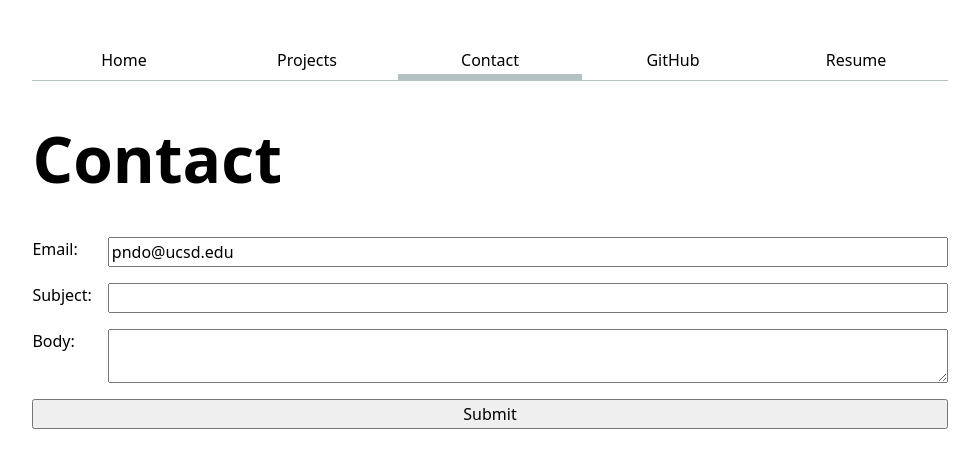
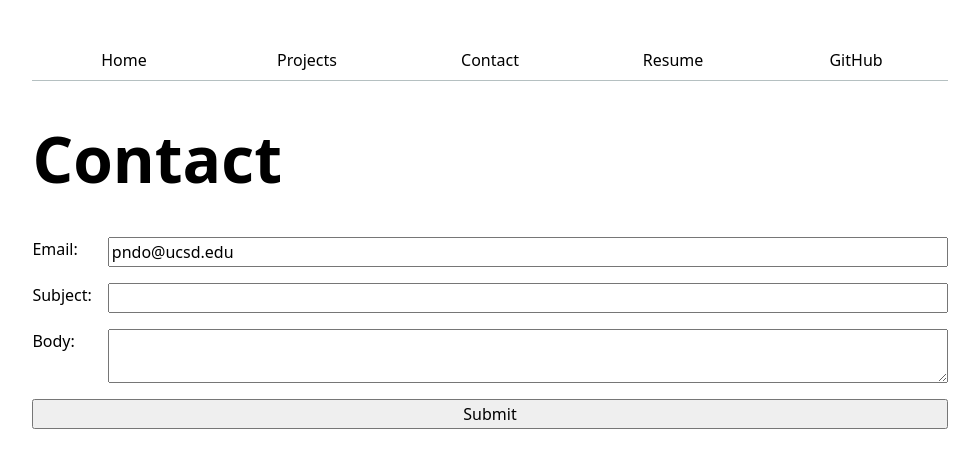
Before and after one commit to pndo06/portfolio, a plain HTML site: page contact/index.html in a window 1280 px wide. Shown: the whole page, without its empty margins (150-1129 px from the left). Drawn offline with Linux system fonts and the light colour scheme.

Commit message:
JS added

```diff
--- a/contact/index.html
+++ b/contact/index.html
@@ -6,15 +6,11 @@
     <title>Contact</title>
 
     <link rel="stylesheet" href="../style.css">
+
+    <script src="../global.js" type="module"></script>
 </head>
 <body>
-    <nav>
-        <a href="../index.html">Home</a>
-        <a href="../projects/index.html">Projects</a>
-        <a href="index.html" class="current">Contact</a>
-        <a href="https://github.com/pndo06" target="_blank">GitHub</a>
-        <a href="../resume/index.html">Resume</a>
-    </nav>
+
 
     <h1>Contact</h1>
 
--- /dev/null
+++ b/global.js
@@ -0,0 +1,51 @@
+console.log('IT’S ALIVE!');
+
+function $$(selector, context = document) {
+  return Array.from(context.querySelectorAll(selector));
+}
+
+// let navLinks = $$("nav a");
+
+// let currentLink = navLinks.find(
+//   (a) => a.host === location.host && a.pathname === location.pathname,
+// );
+
+// currentLink?.classList.add('current');
+
+const BASE_PATH = (location.hostname === "localhost" || location.hostname === "127.0.0.1")
+  ? "/"
+  : "/portfolio/";
+
+let pages = [
+  { url: '', title: 'Home' },
+  { url: 'projects/', title: 'Projects' },
+  { url: 'contact/', title: 'Contact' },
+  { url: 'resume/', title: 'Resume' },
+  { url: 'https://github.com/pndo06', title: 'GitHub' },
+];
+
+let nav = document.createElement('nav');
+document.body.prepend(nav);
+
+for (let p of pages) {
+  let url = p.url;
+  let title = p.title;
+
+  if (!url.startsWith('http')) {
+    url = BASE_PATH + url;
+  }
+
+  let a = document.createElement('a');
+  a.href = url;
+  a.textContent = title;
+
+  if (a.host === location.host && a.pathname === location.pathname) {
+    a.classList.add('current');
+  }
+
+  if (a.host !== location.host) {
+    a.target = "_blank";
+  }
+
+  nav.append(a);
+}
```
Also changed, not shown: index.html (+3 -7 lines), projects/index.html (+3 -7 lines), resume/index.html (+3 -7 lines).
